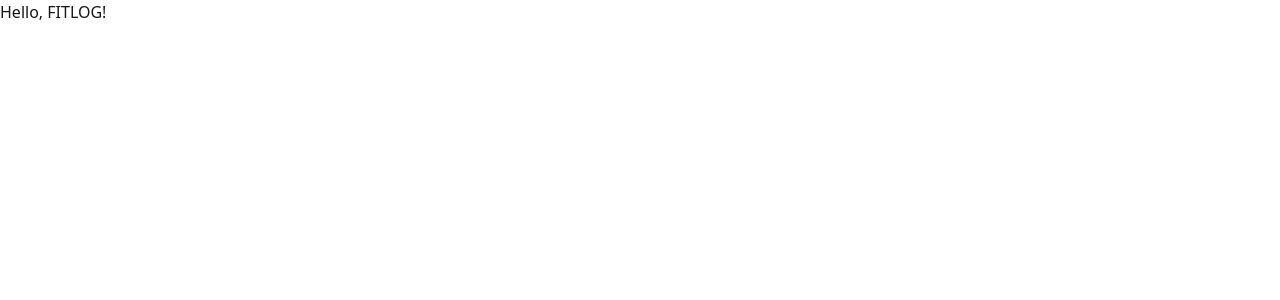
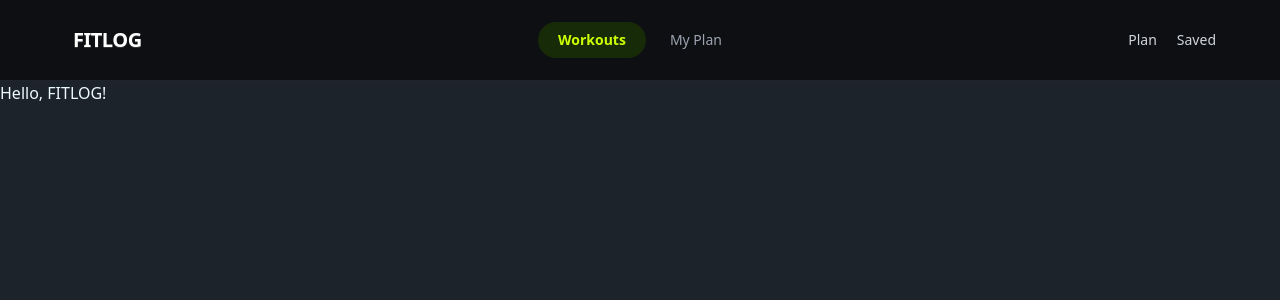
Before and after one commit to CodeWithTanim/FITLOG-PH-Module-6-Assignment-6, a Next.js app: page / in a window 1280 px wide. Shown: the top 300 px of the page. Built offline with nearby package versions, Linux system fonts and the light colour scheme.

Commit message:
Navbar Added

```diff
--- a/src/app/layout.tsx
+++ b/src/app/layout.tsx
@@ -1,6 +1,7 @@
 import type { Metadata } from "next";
 import { Geist, Geist_Mono } from "next/font/google";
 import "./globals.css";
+import Navbar from "@/components/shared/Navbar";
 
 const geistSans = Geist({
   variable: "--font-geist-sans",
@@ -21,10 +22,11 @@ export default function RootLayout({ children }: LayoutProps<"/">) {
   return (
     <html
       lang="en"
-      data-theme="light"
+      data-theme="dark"
       className={`${geistSans.variable} ${geistMono.variable} h-full antialiased`}
     >
       <body className="min-h-full flex flex-col">
+        <Navbar/>
         {children}
       </body>
     </html>
--- /dev/null
+++ b/src/components/shared/Navbar.tsx
@@ -0,0 +1,126 @@
+"use client";
+
+import Link from "next/link";
+import React from "react";
+import { usePathname } from "next/navigation";
+
+const Navbar = () => {
+    const pathname = usePathname();
+
+    const isWorkoutsActive = pathname === "/workouts" || pathname === "/";
+    const isMyPlanActive = pathname === "/my-plan";
+
+    return (
+        <div className="border-b border-[#20242c] bg-[#0d0f12]">
+            <div className="navbar min-h-20 px-6 lg:px-16">
+                <div className="navbar-start">
+                    <div className="dropdown">
+                        <div
+                            tabIndex={0}
+                            role="button"
+                            className="btn btn-ghost text-white lg:hidden"
+                        >
+                            <svg
+                                aria-label="Menu"
+                                xmlns="http://www.w3.org/2000/svg"
+                                className="h-5 w-5"
+                                fill="none"
+                                viewBox="0 0 24 24"
+                                stroke="currentColor"
+                            >
+                                <path
+                                    strokeLinecap="round"
+                                    strokeLinejoin="round"
+                                    strokeWidth="2"
+                                    d="M4 6h16M4 12h8m-8 6h16"
+                                />
+                            </svg>
+                        </div>
+                        <ul
+                            tabIndex={-1}
+                            className="menu menu-sm dropdown-content z-50 mt-3 w-52 rounded-box border border-[#20242c] bg-[#0d0f12] p-2 shadow-lg"
+                        >
+                            <li>
+                                <Link
+                                    href="/workouts"
+                                    className={
+                                        isWorkoutsActive
+                                            ? "bg-[#182b08] font-semibold text-[#ccff00]"
+                                            : "text-[#9ca3af]"
+                                    }
+                                >
+                                    Workouts
+                                </Link>
+                            </li>
+
+                            <li>
+                                <Link
+                                    href="/my-plan"
+                                    className={
+                                        isMyPlanActive
+                                            ? "bg-[#182b08] font-semibold text-[#ccff00]"
+                                            : "text-[#9ca3af]"
+                                    }
+                                >
+                                    My Plan
+                                </Link>
+                            </li>
+                        </ul>
+                    </div>
+
+                    <Link
+                        href="/"
+                        className="btn btn-ghost px-2 text-xl font-bold tracking-tight text-white hover:bg-transparent"
+                    >
+                        FITLOG
+                    </Link>
+                </div>
+
+                <div className="navbar-center hidden lg:flex">
+                    <ul className="menu menu-horizontal items-center gap-1 px-1">
+                        <li>
+                            <Link
+                                href="/workouts"
+                                className={`rounded-full px-5 py-2 text-sm transition-all ${isWorkoutsActive
+                                        ? "bg-[#182b08] font-semibold text-[#ccff00]"
+                                        : "text-[#9ca3af] hover:bg-[#15181d] hover:text-white"
+                                    }`}
+                            >
+                                Workouts
+                            </Link>
+                        </li>
+
+                        <li>
+                            <Link
+                                href="/my-plan"
+                                className={`rounded-full px-5 py-2 text-sm transition-all ${isMyPlanActive
+                                        ? "bg-[#182b08] font-semibold text-[#ccff00]"
+                                        : "text-[#9ca3af] hover:bg-[#15181d] hover:text-white"
+                                    }`}
+                            >
+                                My Plan
+                            </Link>
+                        </li>
+                    </ul>
+                </div>
+                <div className="navbar-end gap-5">
+                    <Link
+                        href="/my-plan"
+                        className="text-sm text-[#d1d5db] transition-colors hover:text-white"
+                    >
+                        Plan
+                    </Link>
+
+                    <Link
+                        href="/my-plan"
+                        className="text-sm text-[#d1d5db] transition-colors hover:text-white"
+                    >
+                        Saved
+                    </Link>
+                </div>
+            </div>
+        </div>
+    );
+};
+
+export default Navbar;
```
